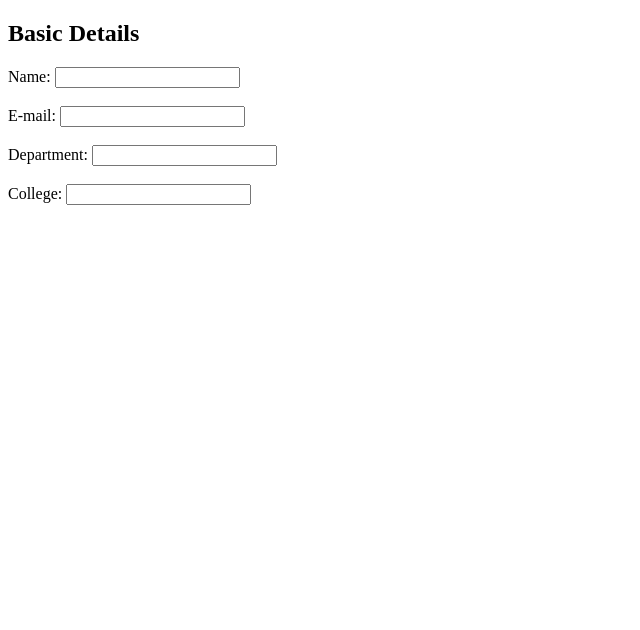
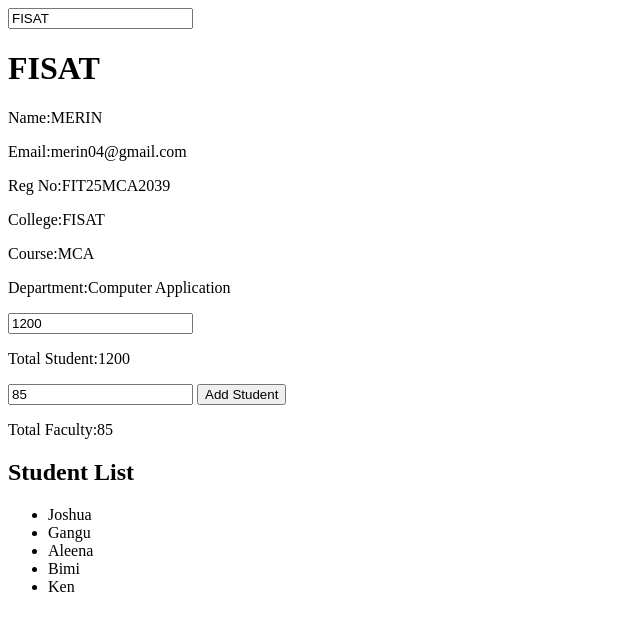
Before and after one commit to JoshuaJ290304/Angular-JS-Project, a website: page index.html in a window 1280 px wide. Shown: the whole page, without its empty margins (0-640 px from the left). Drawn offline with nearby package versions, Linux system fonts and the light colour scheme.

Commit message:
Initial campus360 project setup

```diff
--- a/index.html
+++ b/index.html
@@ -1,21 +1,39 @@
 <!DOCTYPE html>
-<html lang="en">
+<html lang="en" ng-app="campus360">
+
 <head>
     <meta charset="UTF-8">
     <meta name="viewport" content="width=device-width, initial-scale=1.0">
+    <script src="node_modules/angular/angular.min.js"></script>
+    <script src="js/app.js"></script>
     <title>Document</title>
 </head>
-<body>
-    <h2>Basic Details</h2>
-    <form action="">
-        <label for="">Name:</label>
-        <input type="text"><br><br>
-        <label for="">E-mail:</label>
-        <input type="email"><br><br>
-        <label for="">Department:</label>
-        <input type="text"><br><br>
-        <label for="">College:</label>
-        <input type="text">
-    </form>
+
+<body ng-controller="dashboardcontroller">
+    <input type="text" ng-model="collegename">
+
+        <h1>{{collegename}}</h1>
+        <p>Name:MERIN</p>
+        <p>Email:merin04@gmail.com</p>
+        <p>Reg No:FIT25MCA2039</p>
+        <p>College:FISAT</p>
+        <p>Course:MCA</p>
+        <p>Department:Computer Application</p>
+         <input type="text" ng-model="totalStudents">
+        <p>Total Student:{{totalStudents}}</p>
+         <input type="text" ng-model="totalFaculty">
+         <button ng-click="totalStudents= totalStudents +  1">Add Student</button>
+        <p>Total Faculty:{{totalFaculty}}</p>
+        <h2>Student List</h2>
+        <ul>
+            <li ng-repeat="student in students">
+                {{student}}
+            </li>
+        </ul>
+
+
+
+
 </body>
+
 </html>
--- a/js/app.js
+++ b/js/app.js
@@ -0,0 +1,22 @@
+var app =angular.module('campus360',[]);
+
+app.controller("dashboardcontroller",function($scope){
+
+    $scope.collegename="FISAT";
+    $scope.totalStudents=1200;
+    $scope.totalFaculty=85;
+    console.log("dashboard controller is loaded");
+
+    $scope.students=[
+        "Joshua",
+        "Gangu",
+        "Aleena",
+        "Bimi",
+        "Ken"
+    ];
+
+    $scope.addstudent=function(){
+
+        $scope.totalStudents++
+    };
+});
```
